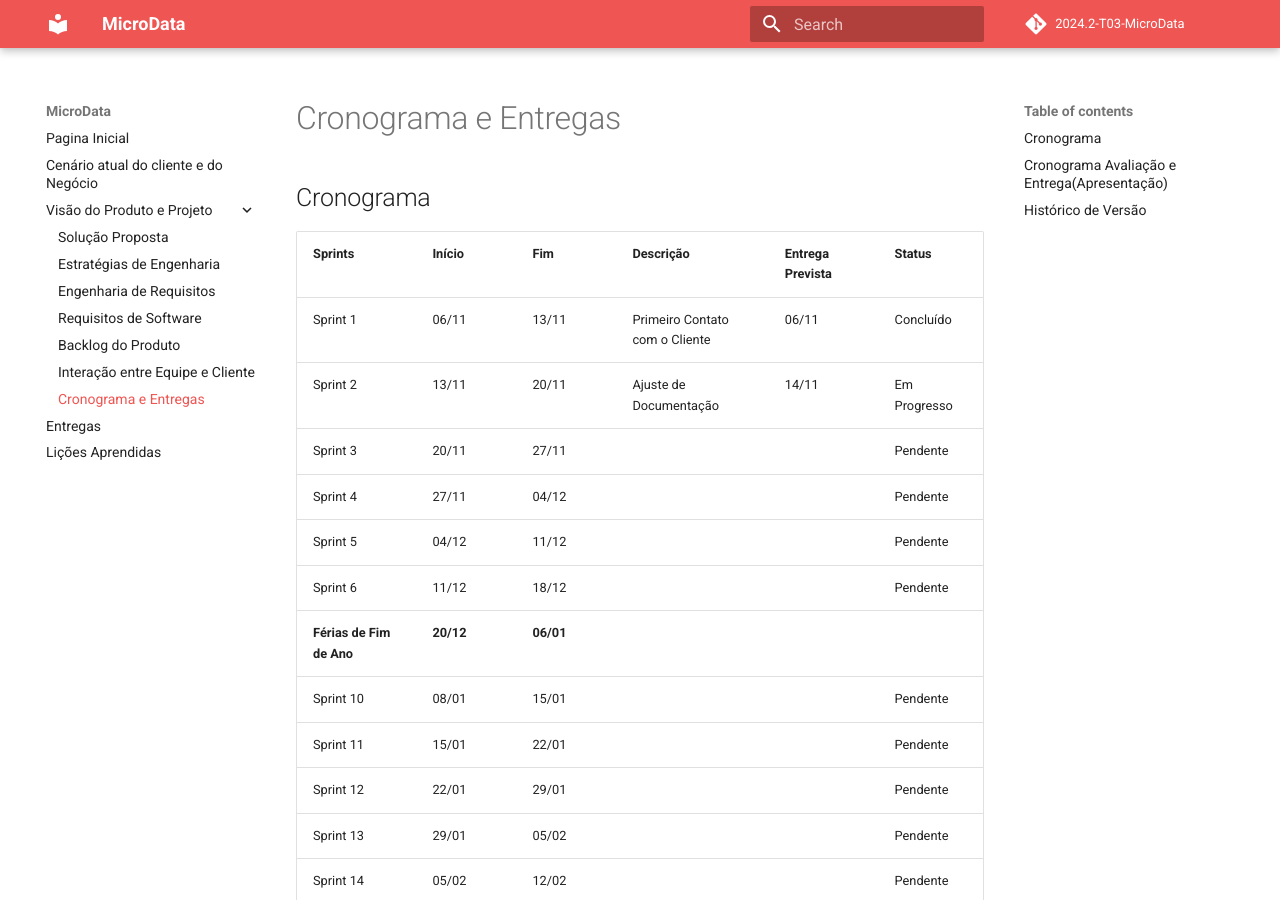
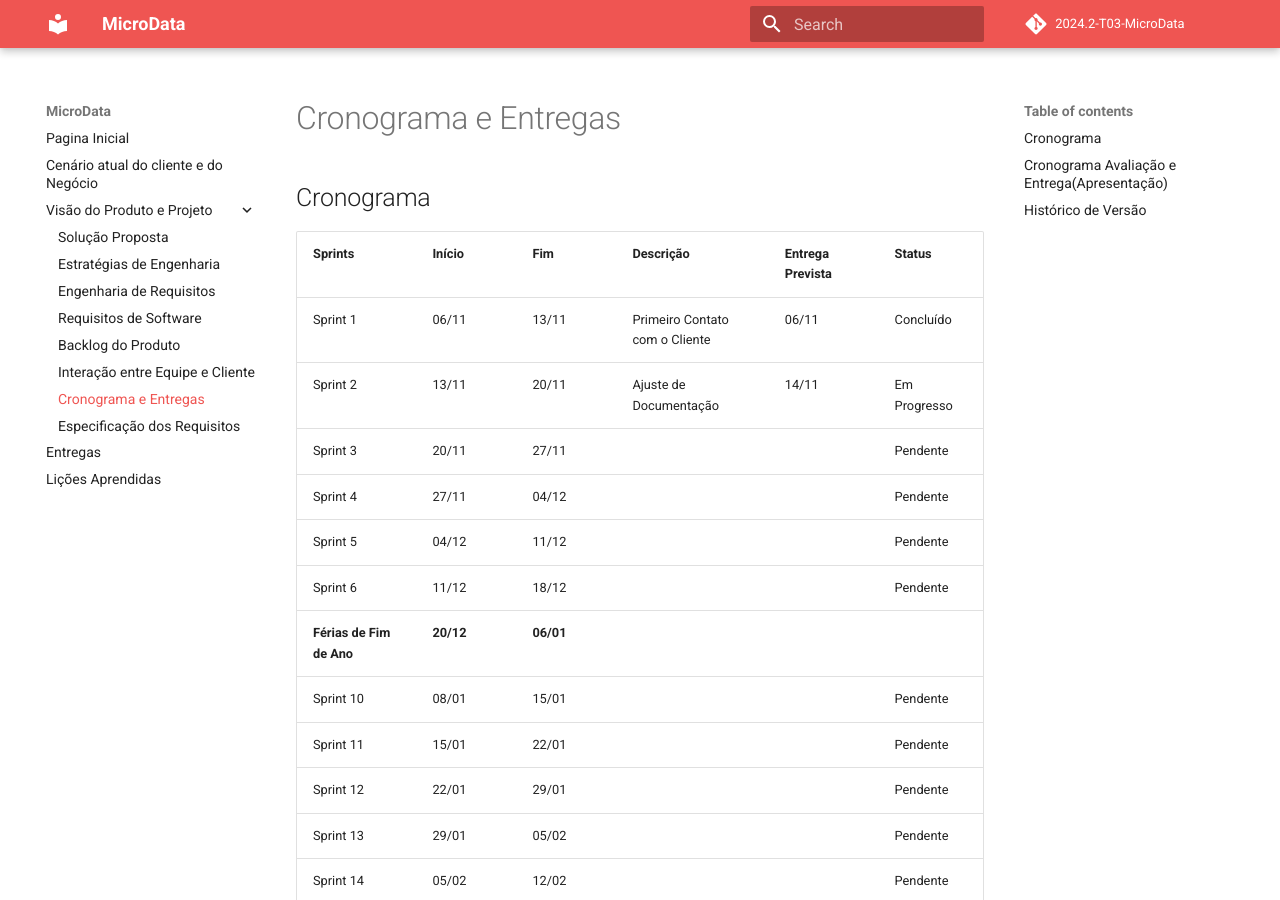
Before and after one commit to storch7/2024.2-T03-MicroData, an MkDocs documentation site: the page built from docs/visao_produto_projeto/cronograma.md, in a window 1280 px wide and 900 px high. Built offline with MkDocs 1.6.1 and Material for MkDocs 9.7.7, drawn with Linux system fonts in a browser that asks for light colours; comment, search, counter and statistics services are not loaded; some of the changed lines change nothing that is shown.

Commit message:
Mudando a ordem das pastas

```diff
--- a/mkdocs.yml
+++ b/mkdocs.yml
@@ -13,11 +13,12 @@
   - Cenário atual do cliente e do Negócio: cenario_cliente/cenario.md
   - Visão do Produto e Projeto:
     - Solução Proposta: visao_produto_projeto/visao_do_produto.md
-    - Estratégias de Engenharia: estrategias_de_engenharia/estrategias.md
-    - Engenharia de Requisitos: engenharia_requisitos/requisitos.md
-    - Requisitos de Software: requisitos/requisitos.md
-    - Backlog do Produto: backlog/backlog.md
-    - Interação entre Equipe e Cliente: interacao_equipe_cliente/interacao.md
-    - Cronograma e Entregas: cronograma_entregas/cronograma.md
+    - Estratégias de Engenharia: visao_produto_projeto/estrategias.md
+    - Engenharia de Requisitos: visao_produto_projeto/engenharia_requisitos.md
+    - Requisitos de Software: visao_produto_projeto/requisitos_software.md
+    - Backlog do Produto: visao_produto_projeto/backlog_produto.md
+    - Interação entre Equipe e Cliente: visao_produto_projeto/interacao.md
+    - Cronograma e Entregas: visao_produto_projeto/cronograma.md
+    - Especificação dos Requisitos: visao_produto_projeto/especificacao_requisitos.md
   - Entregas: entregas/entregas.md
   - Lições Aprendidas: licoes_aprendidas/licoes.md
```
Also changed, not shown: docs/visao_produto_projeto/backlog_produto.md (renamed from docs/backlog/backlog.md), docs/visao_produto_projeto/cronograma.md (renamed from docs/cronograma_entregas/cronograma.md), docs/visao_produto_projeto/engenharia_requisitos.md (renamed from docs/engenharia_requisitos/requisitos.md), docs/visao_produto_projeto/especificacao_requisitos.md (added), docs/visao_produto_projeto/estrategias.md (renamed from docs/estrategias_de_engenharia/estrategias.md), docs/visao_produto_projeto/interacao.md (renamed from docs/interacao_equipe_cliente/interacao.md), docs/visao_produto_projeto/requisitos_software.md (renamed from docs/requisitos/requisitos.md).
